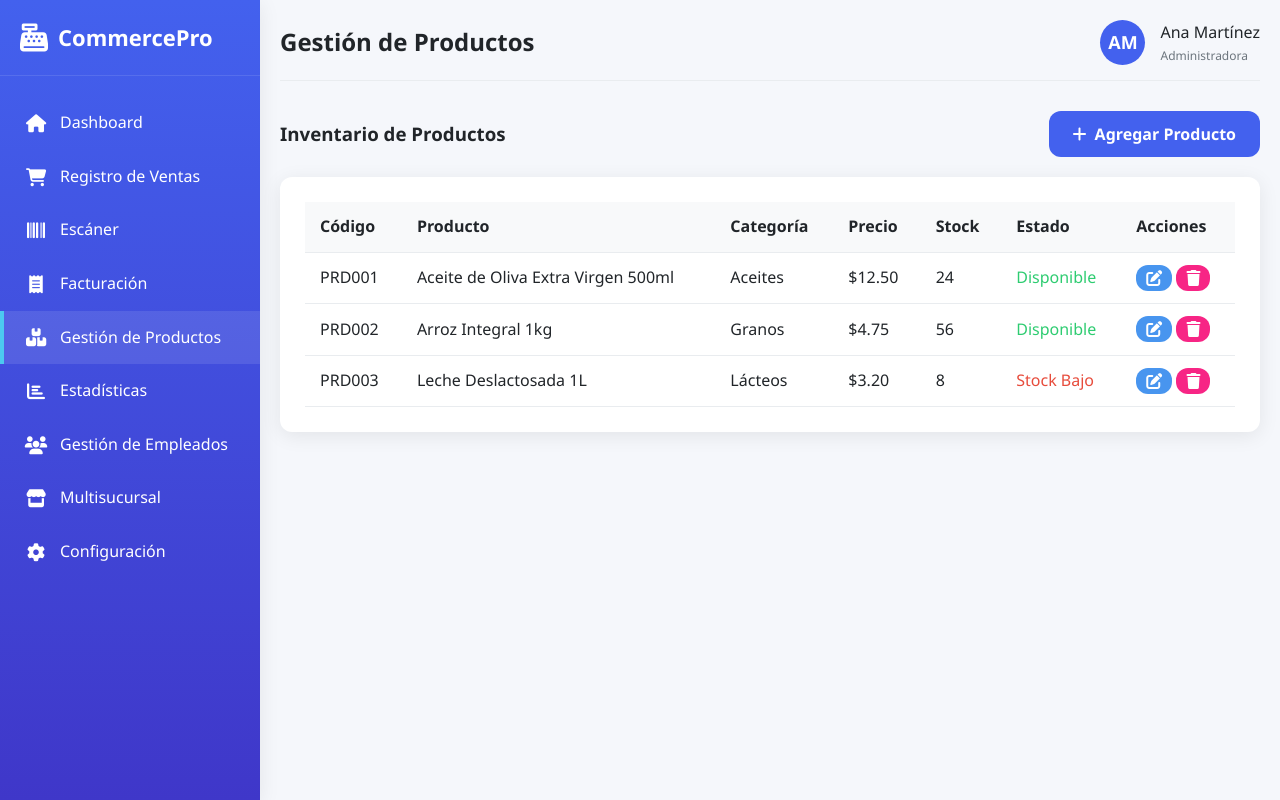
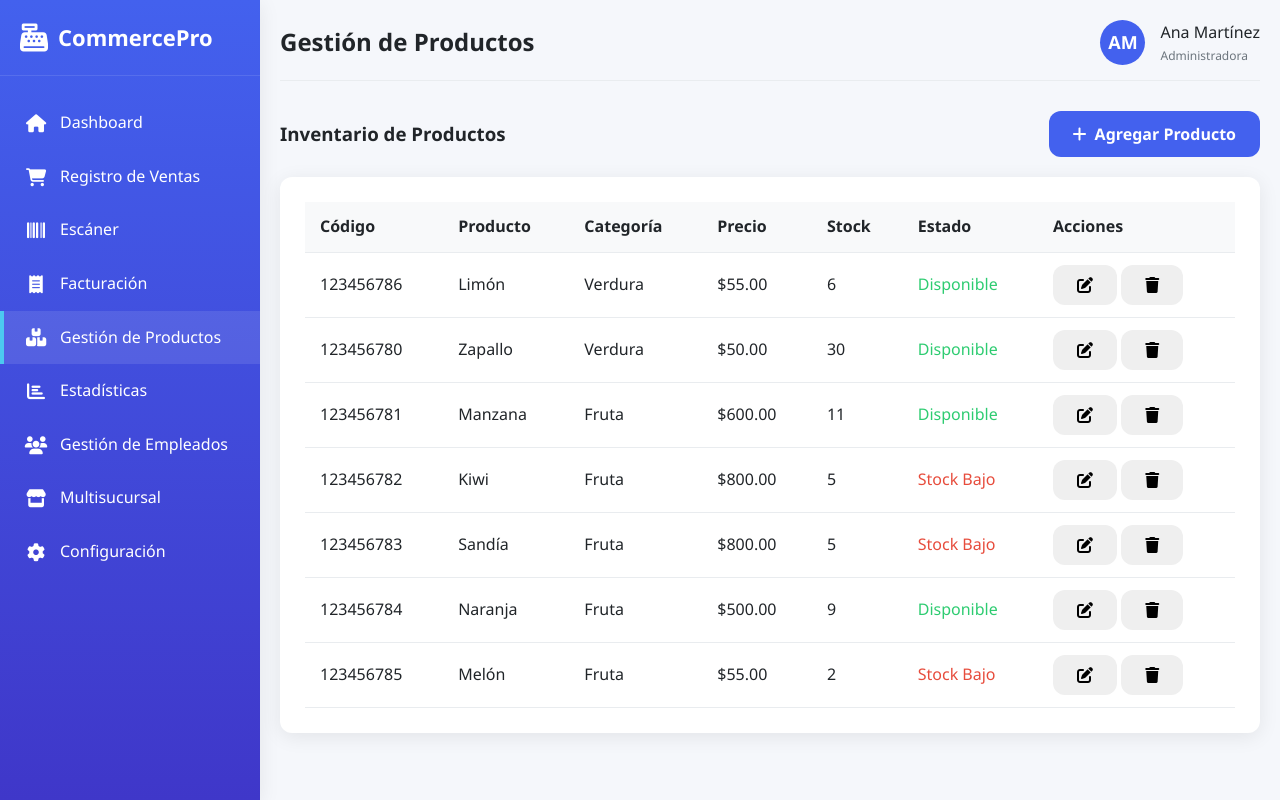
Before and after one commit to esmeFuch/Comerciovp, a PHP site: page /views/productos.php in a window 1280 px wide. Run offline with PHP 8.4, Linux system fonts and the light colour scheme.

Commit message:
add delete, get, post and put productos

```diff
--- a/views/productos.php
+++ b/views/productos.php
@@ -10,17 +10,37 @@ $current_page = "productos";
     <title>Gestión de Productos - CommercePro</title>
     <link rel="stylesheet" href="https://cdnjs.cloudflare.com/ajax/libs/font-awesome/6.4.0/css/all.min.css">
     <link rel="stylesheet" href="../assets/css/style.css">
+    <style>
+        .modal {
+            display: none;
+            position: fixed;
+            z-index: 1000;
+            left: 0; top: 0;
+            width: 100%; height: 100%;
+            background-color: rgba(0,0,0,0.5);
+            justify-content: center;
+            align-items: center;
+        }
+        .modal-content {
+            background: #fff;
+            padding: 20px;
+            border-radius: 8px;
+            width: 400px;
+        }
+        .modal-header { font-weight: bold; margin-bottom: 10px; }
+        .modal input { width: 100%; margin-bottom: 10px; padding: 5px; }
+        .modal button { margin-top: 10px; }
+    </style>
 </head>
 <body>
 <div class="container">
     <?php include '../sidebar.php'; ?>
-
     <div class="main-content">
         <?php include '../header.php'; ?>
 
         <div style="display: flex; justify-content: space-between; align-items: center; margin-bottom: 20px;">
             <h3>Inventario de Productos</h3>
-                <button class="btn btn-primary">
+            <button class="btn btn-primary" id="btnAgregarProducto">
                 <i class="fas fa-plus"></i> Agregar Producto
             </button>
         </div>
@@ -38,61 +58,151 @@ $current_page = "productos";
                         <th>Acciones</th>
                     </tr>
                 </thead>
-                    <tbody>
-                        <tr>
-                            <td>PRD001</td>
-                            <td>Aceite de Oliva Extra Virgen 500ml</td>
-                            <td>Aceites</td>
-                            <td>$12.50</td>
-                            <td>24</td>
-                            <td><span class="positive">Disponible</span></td>
-                            <td>
-                                <button class="btn" style="padding: 5px 10px; background: var(--info); color: white;">
-                                    <i class="fas fa-edit"></i>
-                                </button>
-                                <button class="btn" style="padding: 5px 10px; background: var(--warning); color: white;">
-                                    <i class="fas fa-trash"></i>
-                                </button>
-                            </td>
-                        </tr>
-                        <tr>
-                            <td>PRD002</td>
-                            <td>Arroz Integral 1kg</td>
-                            <td>Granos</td>
-                            <td>$4.75</td>
-                            <td>56</td>
-                            <td><span class="positive">Disponible</span></td>
-                            <td>
-                                <button class="btn" style="padding: 5px 10px; background: var(--info); color: white;">
-                                    <i class="fas fa-edit"></i>
-                                </button>
-                                <button class="btn" style="padding: 5px 10px; background: var(--warning); color: white;">
-                                    <i class="fas fa-trash"></i>
-                                </button>
-                            </td>
-                        </tr>
-                        <tr>
-                            <td>PRD003</td>
-                            <td>Leche Deslactosada 1L</td>
-                            <td>Lácteos</td>
-                            <td>$3.20</td>
-                            <td>8</td>
-                            <td><span class="negative">Stock Bajo</span></td>
-                            <td>
-                                <button class="btn" style="padding: 5px 10px; background: var(--info); color: white;">
-                                    <i class="fas fa-edit"></i>
-                                </button>
-                                <button class="btn" style="padding: 5px 10px; background: var(--warning); color: white;">
-                                    <i class="fas fa-trash"></i>
-                                </button>
-                            </td>
-                        </tr>
+                <tbody id="productos-body">
+                    <!-- Productos se cargan dinámicamente -->
                 </tbody>
             </table>
         </div>
     </div>
 </div>
 
+<!-- Modal para agregar/editar producto -->
+<div class="modal" id="modalProducto">
+    <div class="modal-content">
+        <div class="modal-header" id="modalTitle">Agregar Producto</div>
+        <input type="text" id="codigo" placeholder="Código">
+        <input type="text" id="nombre" placeholder="Nombre del producto">
+        <input type="text" id="categoria" placeholder="Categoría">
+        <input type="number" id="precio" placeholder="Precio" step="0.01">
+        <input type="number" id="stock" placeholder="Stock inicial" min="0">
+        <button id="guardarProducto" class="btn btn-primary">Guardar</button>
+        <button id="cerrarModal" class="btn btn-warning">Cancelar</button>
+    </div>
+</div>
+
 <script src="../assets/js/main.js"></script>
+<script>
+const modal = document.getElementById('modalProducto');
+const btnAgregar = document.getElementById('btnAgregarProducto');
+const btnCerrar = document.getElementById('cerrarModal');
+const btnGuardar = document.getElementById('guardarProducto');
+const modalTitle = document.getElementById('modalTitle');
+
+let editMode = false;
+let editId = null;
+
+btnAgregar.addEventListener('click', () => {
+    editMode = false;
+    editId = null;
+    modalTitle.textContent = 'Agregar Producto';
+    modal.style.display = 'flex';
+});
+
+btnCerrar.addEventListener('click', () => modal.style.display = 'none');
+
+async function cargarProductos() {
+    try {
+        const response = await fetch('../backend/controllers/productos/getProductos.php');
+        const productos = await response.json();
+        const tbody = document.getElementById('productos-body');
+        tbody.innerHTML = '';
+
+        productos.forEach(p => {
+            const tr = document.createElement('tr');
+            tr.innerHTML = `
+                <td>${p.codigo}</td>
+                <td>${p.nombre}</td>
+                <td>${p.categoria || ''}</td>
+                <td>$${parseFloat(p.precio).toFixed(2)}</td>
+                <td>${p.stock || 0}</td>
+                <td><span class="${(p.stock || 0) > 5 ? 'positive' : 'negative'}">
+                        ${(p.stock || 0) > 5 ? 'Disponible' : 'Stock Bajo'}
+                    </span></td>
+                <td>
+                    <button class="btn btn-edit" data-id="${p.id}"><i class="fas fa-edit"></i></button>
+                    <button class="btn btn-delete" data-id="${p.id}"><i class="fas fa-trash"></i></button>
+                </td>
+            `;
+            tbody.appendChild(tr);
+        });
+
+        // Editar
+        document.querySelectorAll('.btn-edit').forEach(btn => {
+            btn.addEventListener('click', () => {
+                editMode = true;
+                editId = btn.dataset.id;
+                const producto = productos.find(p => p.id === editId);
+                document.getElementById('codigo').value = producto.codigo;
+                document.getElementById('nombre').value = producto.nombre;
+                document.getElementById('categoria').value = producto.categoria;
+                document.getElementById('precio').value = producto.precio;
+                document.getElementById('stock').value = producto.stock;
+                modalTitle.textContent = 'Editar Producto';
+                modal.style.display = 'flex';
+            });
+        });
+
+        // Eliminar
+        document.querySelectorAll('.btn-delete').forEach(btn => {
+            btn.addEventListener('click', async () => {
+                if (!confirm('¿Deseas eliminar este producto?')) return;
+                const id = btn.dataset.id;
+                try {
+                    const response = await fetch('../backend/controllers/productos/deleteProducto.php', {
+                        method: 'DELETE',
+                        headers: { 'Content-Type': 'application/json' },
+                        body: JSON.stringify({ id })
+                    });
+                    const result = await response.json();
+                    if (result.success) cargarProductos();
+                    else alert(result.error || 'Error al eliminar producto');
+                } catch (e) { console.error(e); alert('Error al eliminar producto'); }
+            });
+        });
+
+    } catch (error) {
+        console.error('Error al cargar productos:', error);
+    }
+}
+
+btnGuardar.addEventListener('click', async () => {
+    const codigo = document.getElementById('codigo').value.trim();
+    const nombre = document.getElementById('nombre').value.trim();
+    const categoria = document.getElementById('categoria').value.trim();
+    const precio = parseFloat(document.getElementById('precio').value);
+    const stock = parseInt(document.getElementById('stock').value);
+
+    if (!codigo || !nombre || isNaN(precio) || isNaN(stock)) {
+        alert('Completa todos los campos correctamente');
+        return;
+    }
+
+    try {
+        const url = editMode ? '../backend/controllers/productos/putProducto.php' : '../backend/controllers/productos/postProducto.php';
+        const method = editMode ? 'PUT' : 'POST';
+        const bodyData = { codigo, nombre, categoria, precio, stock };
+        if (editMode) bodyData.id = editId; // solo en edición
+
+        const response = await fetch(url, {
+            method,
+            headers: { 'Content-Type': 'application/json' },
+            body: JSON.stringify(bodyData)
+        });
+
+        const result = await response.json();
+        if (result.success) {
+            modal.style.display = 'none';
+            cargarProductos();
+        } else {
+            alert(result.error || 'Error al guardar producto');
+        }
+    } catch (e) {
+        console.error(e);
+        alert('Error al guardar producto');
+    }
+});
+
+cargarProductos();
+</script>
 </body>
 </html>
```
Lines whose indentation alone changed are shown as unchanged.
